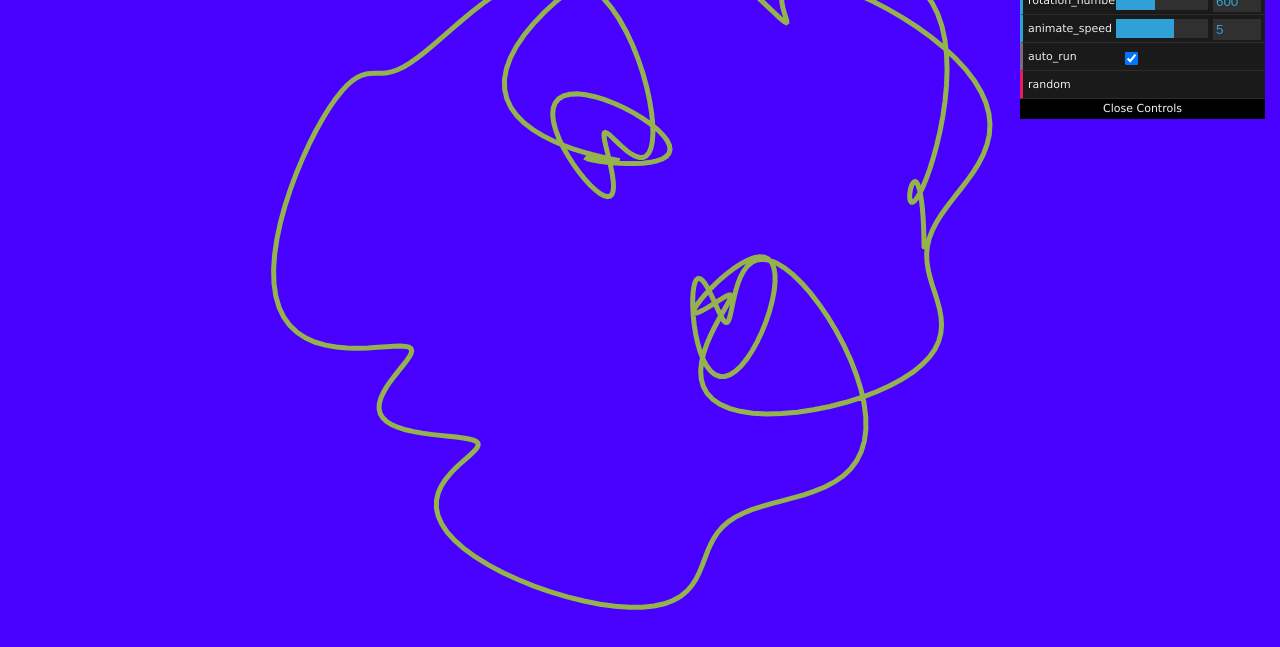
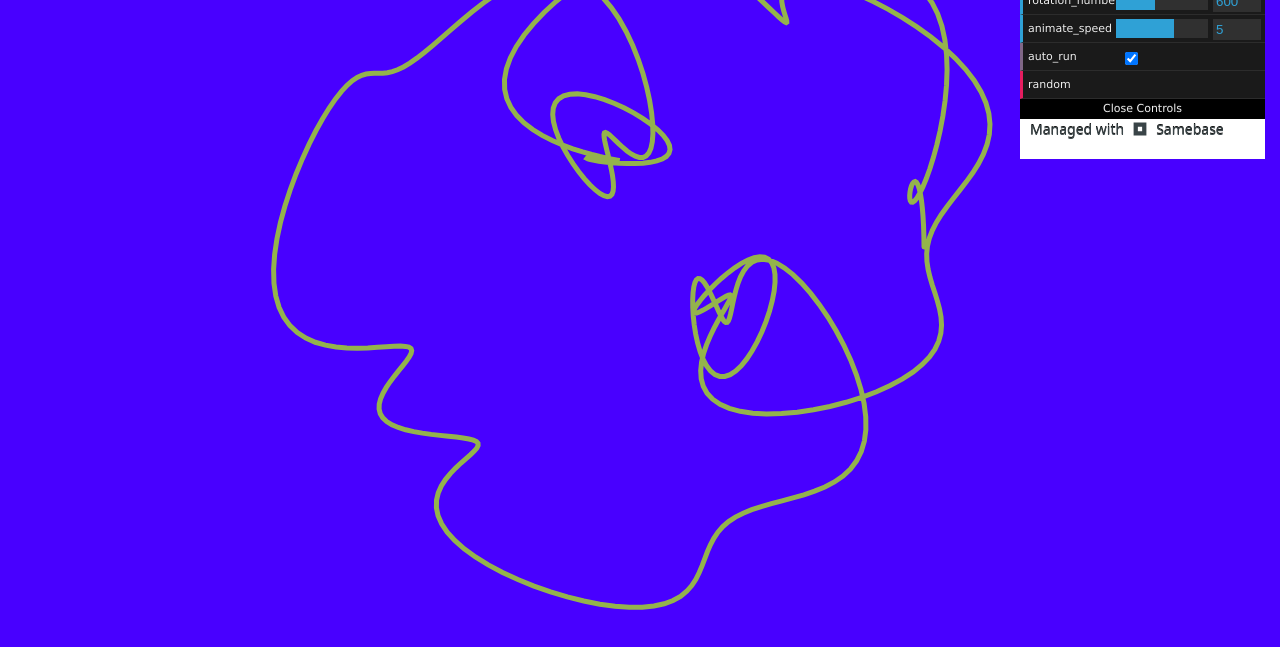
Before and after one commit to nicu-chiciuc/spiro, a website: page index.html in a window 1280 px wide. Shown: the part 153-800 px from the top of the page. Drawn offline with Linux system fonts and the light colour scheme.

Commit message:
Add Managed with Samebase attribution

```diff
--- a/index.html
+++ b/index.html
@@ -184,6 +184,26 @@
 		tgui.add(controls, 'auto_run');
 
 		tgui.add(controls, 'random');
+
+		var attribution = document.createElement('a');
+		attribution.href = 'https://samebase.com';
+		attribution.target = '_blank';
+		attribution.rel = 'noreferrer';
+		attribution.textContent = 'Managed with ';
+		attribution.style.cssText = 'display:flex;align-items:center;gap:8px;min-height:44px;padding:8px 10px;color:#394447;background:#fff;text-decoration:none;font:14px system-ui,sans-serif;';
+		attribution.addEventListener('mouseenter', function(){ attribution.style.textDecoration = 'underline'; });
+		attribution.addEventListener('mouseleave', function(){ attribution.style.textDecoration = 'none'; });
+		attribution.addEventListener('focus', function(){ attribution.style.outline = '2px solid #216eaa'; });
+		attribution.addEventListener('blur', function(){ attribution.style.outline = 'none'; });
+		var logo = document.createElement('img');
+		logo.src = 'samebase.svg';
+		logo.alt = '';
+		logo.setAttribute('aria-hidden', 'true');
+		logo.width = 16;
+		logo.height = 16;
+		attribution.appendChild(logo);
+		attribution.appendChild(document.createTextNode('Samebase'));
+		tgui.domElement.appendChild(attribution);
 
 		return tgui;
 	}
```
Also changed, not shown: samebase.svg (added).
